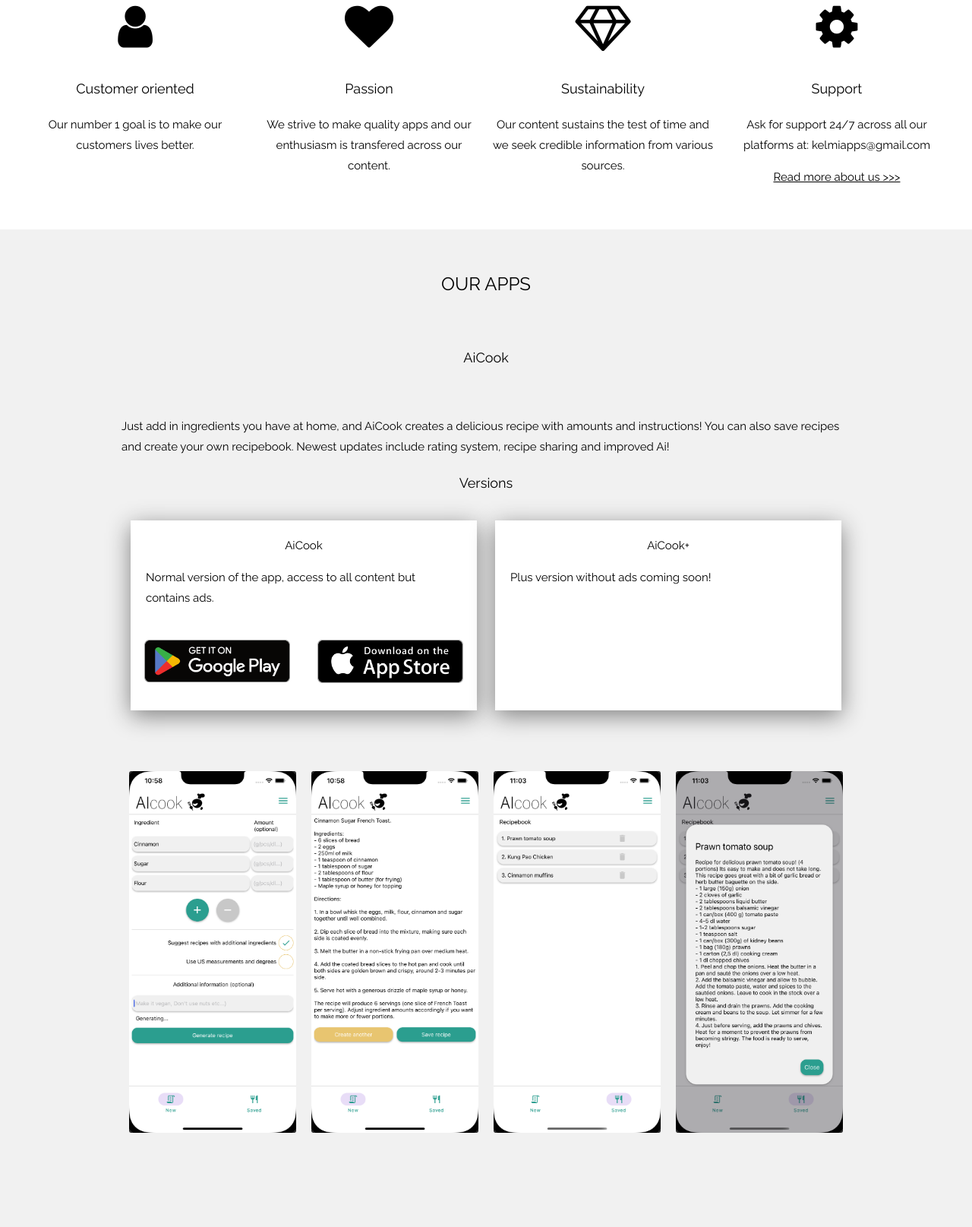
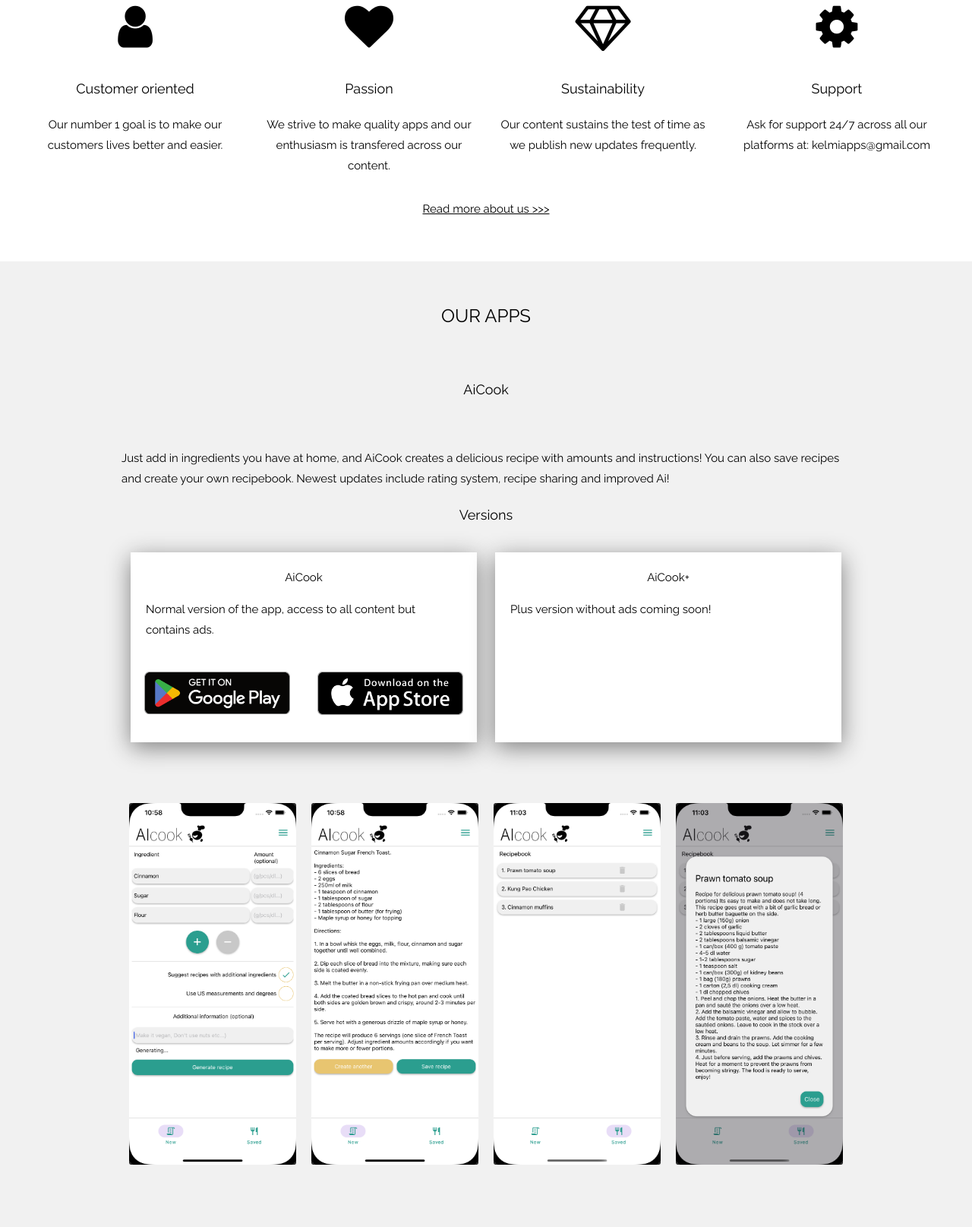
Before and after one commit to kelmiapps/home, a plain HTML site: page index.html in a window 1280 px wide. Shown: the part 1005-2620 px from the top of the page at 76% size. Drawn offline with nearby package versions, Linux system fonts and the light colour scheme.

Commit message:
fixed some bugs and added googlead tags

```diff
--- a/index.html
+++ b/index.html
@@ -10,6 +10,15 @@
 <link rel="stylesheet" href="https://fonts.googleapis.com/css?family=Raleway">
 <link rel="stylesheet" href="https://cdnjs.cloudflare.com/ajax/libs/font-awesome/4.7.0/css/font-awesome.min.css">
 <link rel="stylesheet" href="./styles.css">
+<!-- Google tag (gtag.js) -->
+<script async src="https://www.googletagmanager.com/gtag/js?id=AW-11179812150"></script>
+<script>
+  window.dataLayer = window.dataLayer || [];
+  function gtag(){dataLayer.push(arguments);}
+  gtag('js', new Date());
+
+  gtag('config', 'AW-11179812150');
+</script>
 <script src="./script.js"></script>
 </head>
 <body>
@@ -25,8 +34,6 @@
         <img id="logo" src="./images/kelmi_icon_bw.svg">
       </div>
    </a>
-
-
 
     <!-- Right-sided navbar links -->
     <div class="w3-right w3-hide-small">
@@ -79,7 +86,7 @@
     <div class="w3-quarter">
       <i class="fa fa-user w3-margin-bottom w3-jumbo w3-center"></i>
       <p class="w3-large">Customer oriented</p>
-      <p>Our number 1 goal is to make our customers lives better.</p>
+      <p>Our number 1 goal is to make our customers lives better and easier.</p>
     </div>
     <div class="w3-quarter">
       <i class="fa fa-heart w3-margin-bottom w3-jumbo"></i>
@@ -89,15 +96,15 @@
     <div class="w3-quarter">
       <i class="fa fa-diamond w3-margin-bottom w3-jumbo"></i>
       <p class="w3-large">Sustainability</p>
-      <p>Our content sustains the test of time and we seek credible information from various sources.</p>
+      <p>Our content sustains the test of time as we publish new updates frequently.</p>
     </div>
     <div class="w3-quarter">
       <i class="fa fa-cog w3-margin-bottom w3-jumbo"></i>
       <p class="w3-large">Support</p>
       <p>Ask for support 24/7 across all our platforms at: kelmiapps@gmail.com</p>
     </div>
-    <p><a href="about.html">Read more about us >>></a></p>
   </div>
+  <p style="text-align: center;"><a href="about.html">Read more about us >>></a></p>
 </div>
 
 <!-- Promo Section - "We know design" -->
@@ -230,14 +237,14 @@
 
       <!--Desktop gallery Aicook-->
       <div class="slideshow-container" id="aicookDesktop">
-        <div class="bcGallery">
+        <div class="bcGallery2">
           <img src="./images/aicook1.png" class="bcPic" onclick="fullscreen(this)" class="w3-hover-opacity" alt="Turn your life into a video game!">
           <img src="./images/aicook2.png" class="bcPic" onclick="fullscreen(this)" class="w3-hover-opacity" alt="Complete quests from 4 different categories">
           <img src="./images/aicook3.png" class="bcPic" onclick="fullscreen(this)" class="w3-hover-opacity" alt="Built in workout plan!">
           <img src="./images/aicook4.png" class="bcPic" onclick="fullscreen(this)" class="w3-hover-opacity" alt="Get your very own virtual coach">
         </div>
         <!--
-        <div class="bcGallery">
+        <div class="bcGallery2">
           <img src="./images/6.5_1.png" class="bcPic" onclick="fullscreen(this)" class="w3-hover-opacity" alt="BecomeChad screenshot 1">
           <img src="./images/6.5_2.png" class="bcPic" onclick="fullscreen(this)" class="w3-hover-opacity" alt="BecomeChad screenshot 2">
           <img src="./images/6.5_3.png" class="bcPic" onclick="fullscreen(this)" class="w3-hover-opacity" alt="BecomeChad screenshot 3">
```
Also changed, not shown: about.html (+9 -0 lines).
